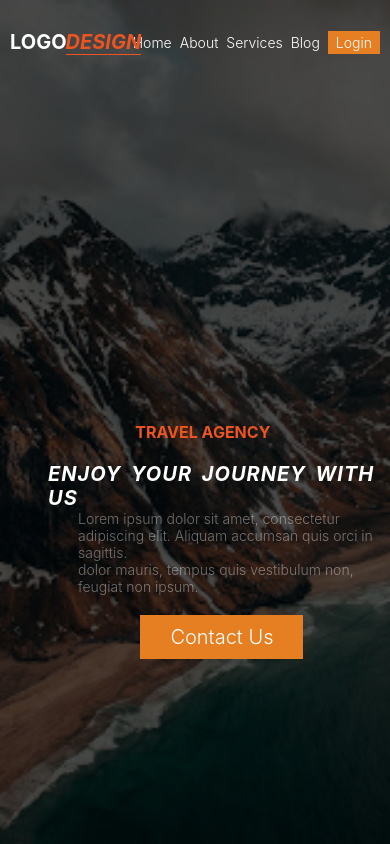
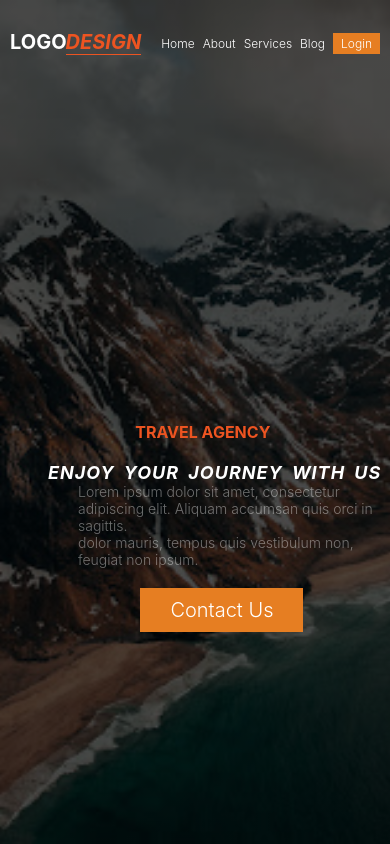
Before and after one commit to mchomvus4/project02, a React (Create React App) app: page / in a window 390 px wide. Shown: the top 844 px of the page. Built offline with nearby package versions, Linux system fonts and the light colour scheme.

Commit message:
media queries updated

```diff
--- a/src/components/NavBar/Style.css
+++ b/src/components/NavBar/Style.css
@@ -166,12 +166,12 @@ h1{
 .main-nav li{
     display: inline-block;
     margin-left: 8px;
-    font-size: 14px;
+    font-size: 12px;
 }
 h1{
     margin: 0;
     color: #fff;
-    font-size: 100%;
+    font-size: 90%;
     text-transform: uppercase;
     font-style: italic;
     letter-spacing: 1px;
```
